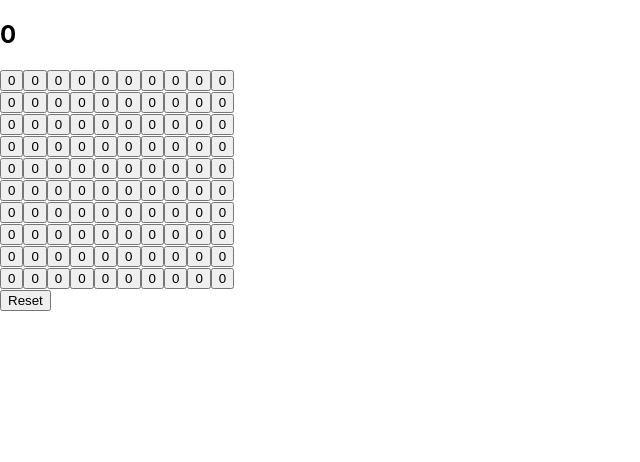
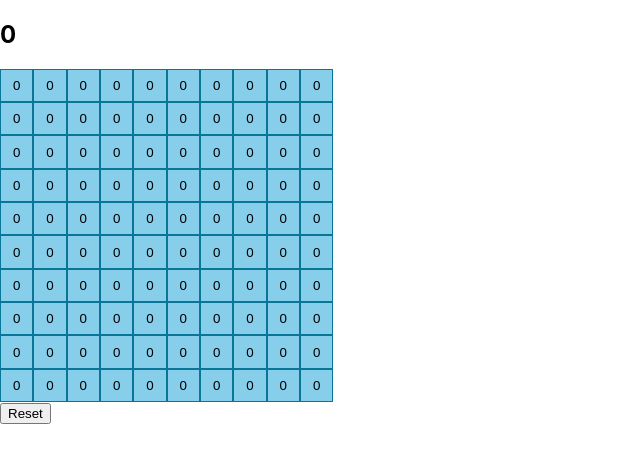
Before and after one commit to RadyaBen/Sea_Battle, a React (Create React App) app: page / in a window 1280 px wide. Shown: the top 462 px of the page, without its empty margins (0-640 px from the left). Built offline with nearby package versions, Linux system fonts and the light colour scheme.

Commit message:
Add a battlefield style

```diff
--- a/package.json
+++ b/package.json
@@ -10,6 +10,7 @@
 		"@types/node": "^16.11.33",
 		"@types/react": "^18.0.8",
 		"@types/react-dom": "^18.0.3",
+		"node-sass": "^7.0.1",
 		"react": "^18.1.0",
 		"react-dom": "^18.1.0",
 		"react-scripts": "5.0.1",
--- a/src/App.tsx
+++ b/src/App.tsx
@@ -1,7 +1,7 @@
 import * as React from 'react';
 
 import { HeaderWithCounter } from './components/HeaderWithCounter';
-import { Battlefield } from './components/Battlefield';
+import { Battlefield } from './components/Battlefield/Battlefield';
 import { ResetButton } from './components/ResetButton';
 import { useGameState } from './state/useGameState';
 
--- /dev/null
+++ b/src/components/Battlefield/Battlefield.scss
@@ -0,0 +1,11 @@
+.line {
+	display: flex;
+}
+
+.cell {
+	border: 1px solid rgb(7, 118, 151);
+	cursor: pointer;
+	background-color: skyblue;
+	min-height: 2.5em;
+	min-width: 2.5em;
+}
--- a/src/components/Battlefield.tsx
+++ b/src/components/Battlefield/Battlefield.tsx
@@ -1,4 +1,6 @@
 import * as React from 'react';
+
+import './Battlefield.scss';
 
 type CellProps = {
 	value: number,
@@ -8,7 +10,11 @@ type CellProps = {
 }
 
 const Cell = ({ cellClickHandler, value, x, y }: CellProps) => {
-	return <button onClick={() => cellClickHandler(y, x)}>{value}</button>
+	return (
+		<button className='cell' onClick={() => cellClickHandler(y, x)}>
+			{value}
+		</button>
+	);
 };
 
 type BattlefieldProps = {
@@ -22,7 +28,7 @@ export const Battlefield = ({ matrix, onFire }: BattlefieldProps) => {
 	return (
 		<div>
 			{matrix.map((line, lineNumber) => (
-				<div key={lineNumber}>
+				<div className='line' key={lineNumber}>
 					{line.map((value, i) => (
 						<Cell
 							key={`${lineNumber}${i}`}
```
Also changed, not shown: 1 other file (tests, documents, lock files or other folders).
